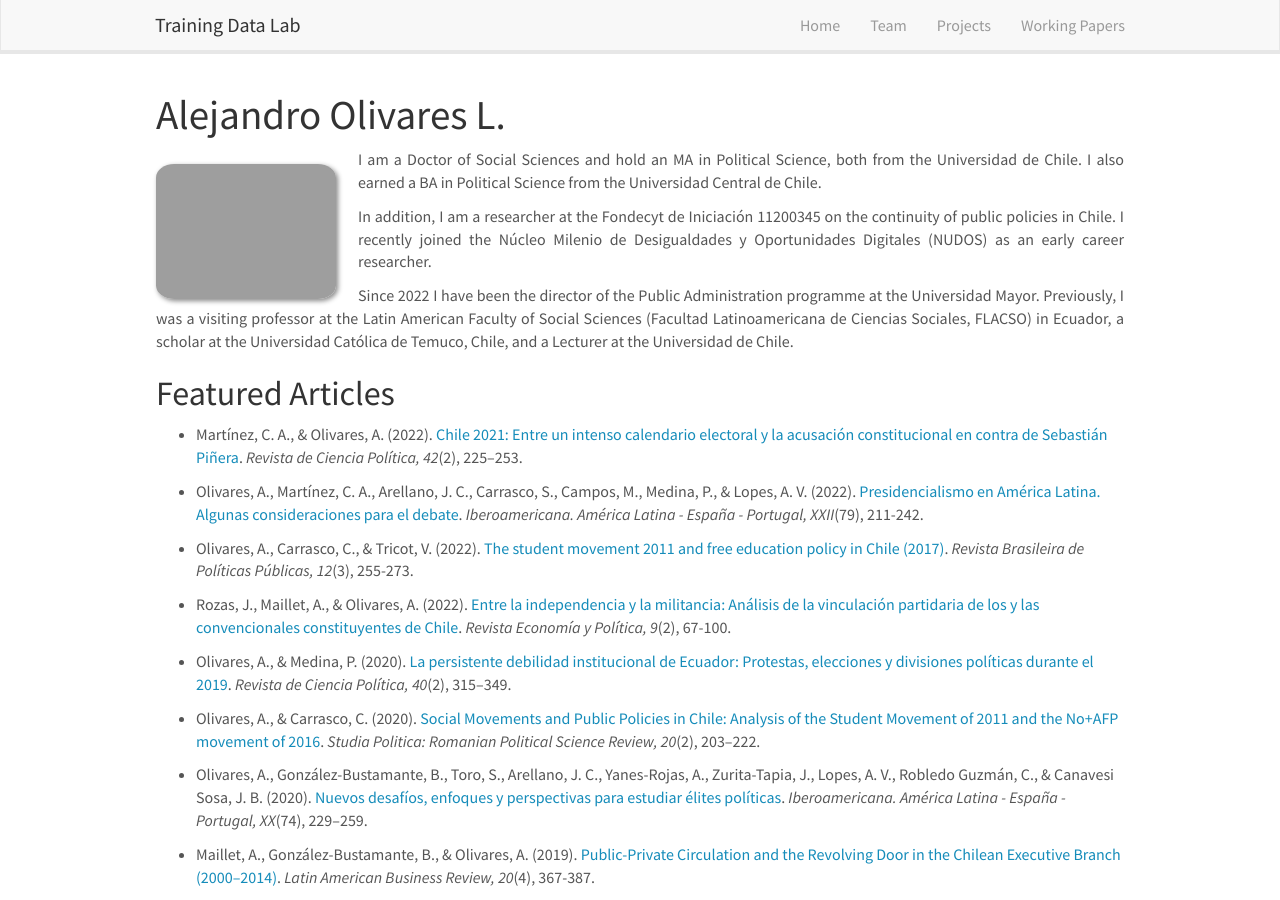
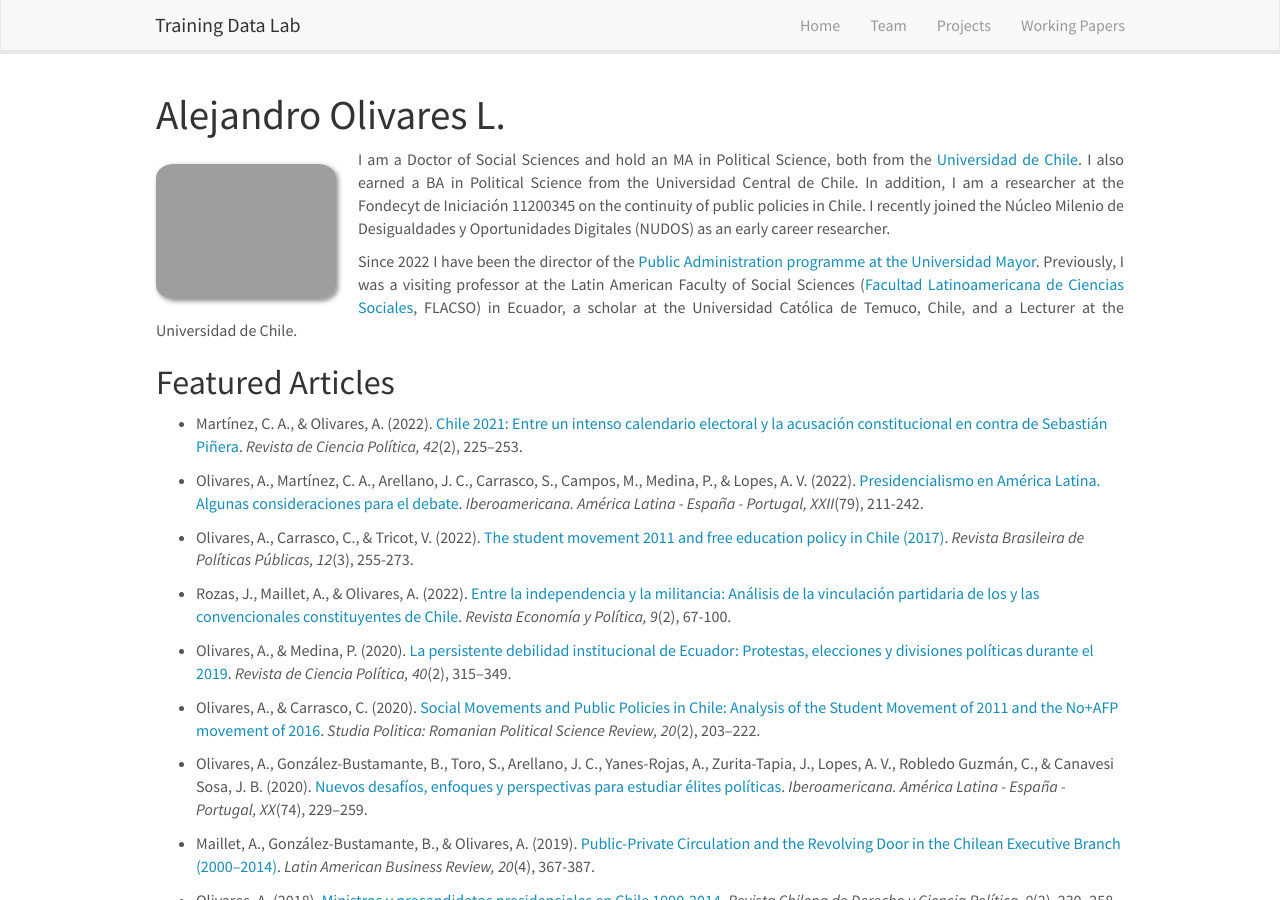
Before and after one commit to training-datalab/old-training-datalab.com, a Jekyll site: the page built from _pages/aolivares.md, in a window 1280 px wide and 900 px high. Built offline with Jekyll 4.4.1, drawn with Linux system fonts in a browser that asks for light colours; nearby versions of some CDN libraries.

Commit message:
Update aolivares.md

```diff
--- a/_pages/aolivares.md
+++ b/_pages/aolivares.md
@@ -10,11 +10,9 @@
 
 <img src="https://training-datalab.com/images/team/aolivares.jpg" class="img-responsive" width="180px" style="float: left" />
 
-<p align=" justify">I am a Doctor of Social Sciences and hold an MA in Political Science, both from the Universidad de Chile. I also earned a BA in Political Science from the Universidad Central de Chile.</p>
+<p align=" justify">I am a Doctor of Social Sciences and hold an MA in Political Science, both from the <a href="https://www.uchile.cl/" target="_blank">Universidad de Chile</a>. I also earned a BA in Political Science from the Universidad Central de Chile. In addition, I am a researcher at the Fondecyt de Iniciación 11200345 on the continuity of public policies in Chile. I recently joined the Núcleo Milenio de Desigualdades y Oportunidades Digitales (NUDOS) as an early career researcher.</p>
 
-<p align=" justify">In addition, I am a researcher at the Fondecyt de Iniciación 11200345 on the continuity of public policies in Chile. I recently joined the Núcleo Milenio de Desigualdades y Oportunidades Digitales (NUDOS) as an early career researcher.</p>
-
-<p align=" justify">Since 2022 I have been the director of the Public Administration programme at the Universidad Mayor. Previously, I was a visiting professor at the Latin American Faculty of Social Sciences (Facultad Latinoamericana de Ciencias Sociales, FLACSO) in Ecuador, a scholar at the Universidad Católica de Temuco, Chile, and a Lecturer at the Universidad de Chile.</p>
+<p align=" justify">Since 2022 I have been the director of the <a href="https://www.umayor.cl/um/carreras/administracion-publica-santiago/10000" target="_blank">Public Administration programme at the Universidad Mayor</a>. Previously, I was a visiting professor at the Latin American Faculty of Social Sciences (<a href="https://www.flacso.edu.ec/en/inicio" target="_blank">Facultad Latinoamericana de Ciencias Sociales</a>, FLACSO) in Ecuador, a scholar at the Universidad Católica de Temuco, Chile, and a Lecturer at the Universidad de Chile.</p>
 
 ## Featured Articles
 
```
